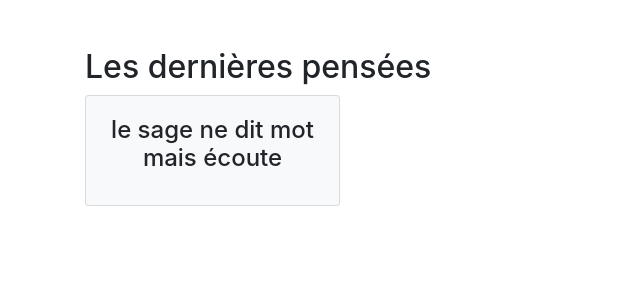
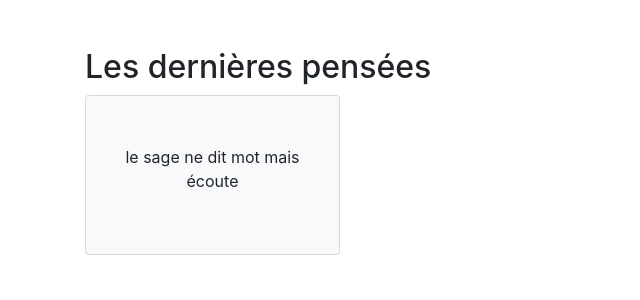
Before and after one commit to thomgo/carnet-de-notes, a Flask app: page /index/ in a window 1280 px wide. Shown: the part 297-597 px from the top of the page, without its empty margins (0-640 px from the left). Run offline with Flask 2, Linux system fonts and the light colour scheme; a user stored in the database is signed in; data comes from the database, SQL or seed files in the repository; some libraries are stand-ins or nearby versions.

Commit message:
add style for thoughts on index

```diff
--- a/app/templates/index.html.j2
+++ b/app/templates/index.html.j2
@@ -4,9 +4,9 @@
   <div class="row">
     {% for thought in thoughts %}
       <div class="col-6 col-md-4 col-lg-3">
-        <section class="card bg-light mb-3 text-center" style="max-width: 20rem;">
-          <div class="card-body">
-            <h4 class="card-title">{{ thought.content }}</h4>
+        <section class="card bg-light mb-3 text-center" style="height: 10em;">
+          <div class="card-body d-flex justify-content-center align-items-center">
+            <p class="card-title">{{ thought.content }}</p>
           </div>
         </section>
       </div>
```
